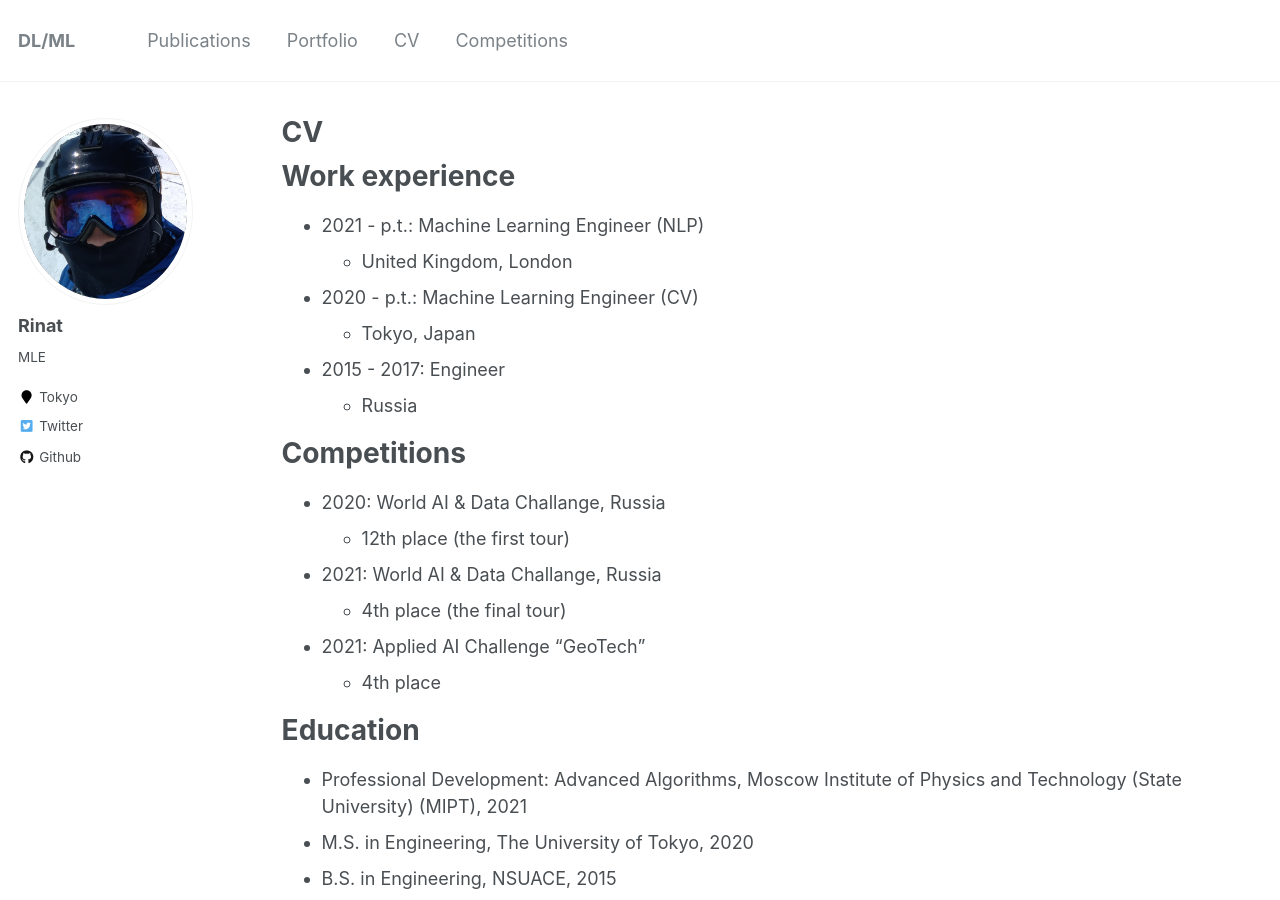
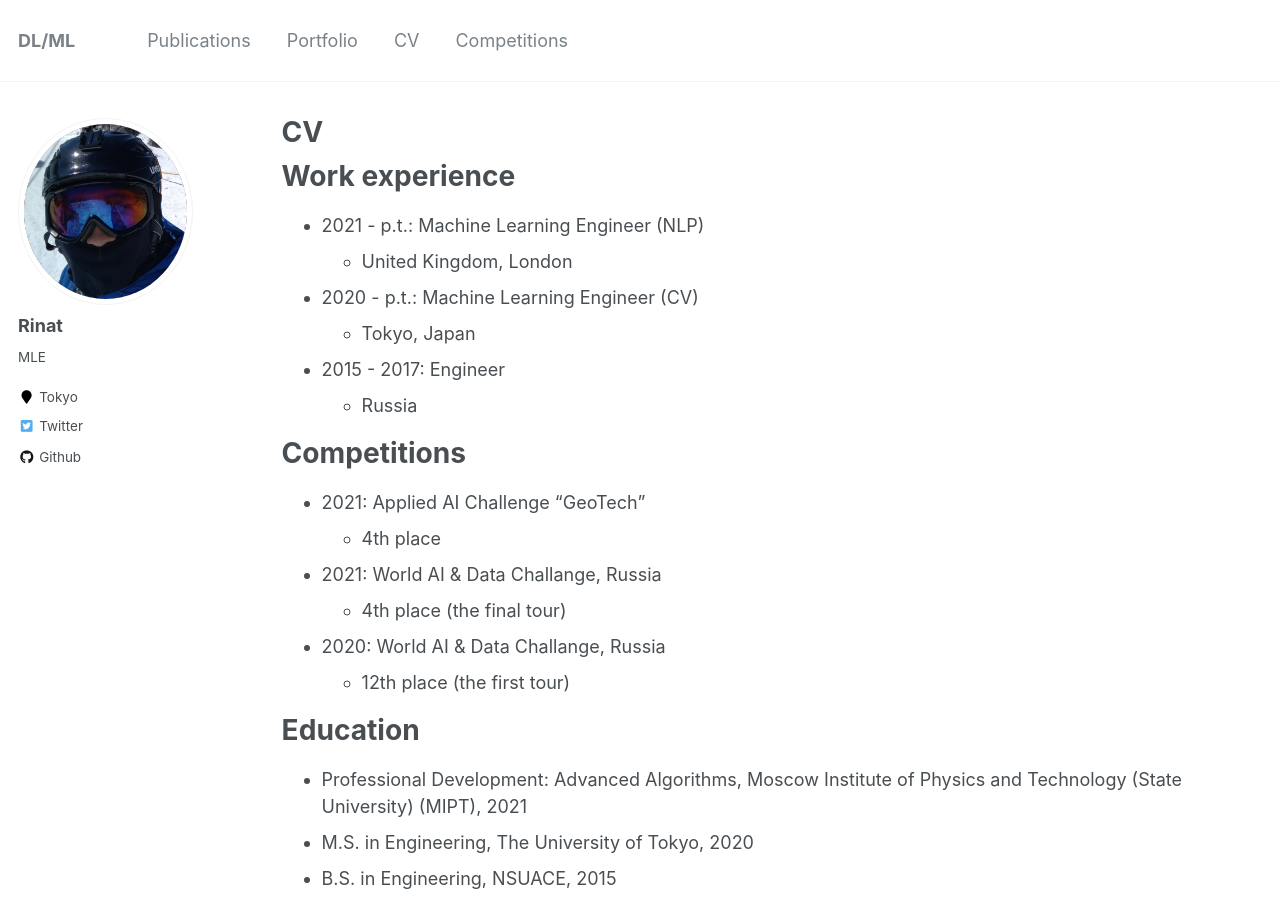
Before and after one commit to Xrenya/xrenya.github.io, a Jekyll site: the page built from _pages/cv.md, in a window 1280 px wide and 900 px high. Built offline with Jekyll 4.4.1, drawn with Linux system fonts in a browser that asks for light colours.

Commit message:
Update cv.md

```diff
--- a/_pages/cv.md
+++ b/_pages/cv.md
@@ -20,12 +20,13 @@ Work experience
 
 Competitions
 ======
+* 2021: Applied AI Challenge "GeoTech"
+  * 4th place
+* 2021: World AI & Data Challange, Russia
+  * 4th place (the final tour)
 * 2020: World AI & Data Challange, Russia
   * 12th place (the first tour)
-* 2021: World AI & Data Challange, Russia
-  * 4th place (the final tour)
-* 2021: Applied AI Challenge "GeoTech"
-  * 4th place
+
 
 Education
 ======
```
